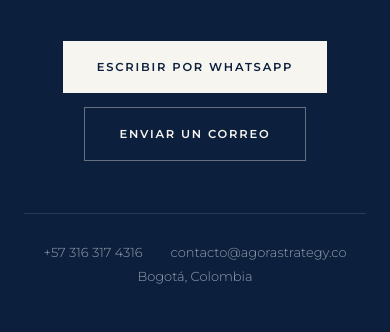
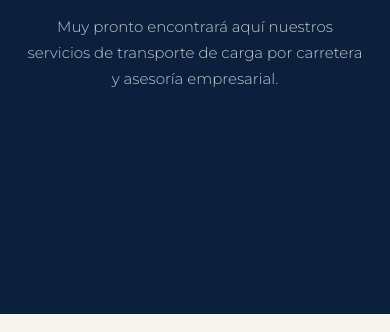
Before and after one commit to SantiLoaiza/agora_web, an Astro site: page / in a window 390 px wide. Shown: the part 530-862 px from the top of the page. Built offline with nearby package versions, Linux system fonts and the light colour scheme; Astro itself is replaced by a stand-in of ours.

Commit message:
refactor: drop contact channels from the maintenance screen
The holding page is up while the project is still being settled with the
client, so it shouldn't invite enquiries at all. Remove the WhatsApp and
email buttons, the phone/email/city line, and the contact details that
had leaked into the meta description.

Co-Authored-By: Claude Opus 5 (1M context) <noreply@anthropic.com>

```diff
--- a/src/components/Maintenance.astro
+++ b/src/components/Maintenance.astro
@@ -36,33 +36,7 @@ import logoNegativo from '../assets/images/agora-logo-negativo.png';
       style="margin:30px auto 0;max-width:50ch;font-size:clamp(15px,1.35vw,17px);font-weight:300;line-height:1.75;color:#C4C9D2"
     >
       Muy pronto encontrará aquí nuestros servicios de transporte de carga por carretera y
-      asesoría empresarial. Mientras tanto, seguimos operando con normalidad y atendemos su
-      solicitud por los canales de siempre.
+      asesoría empresarial.
     </p>
-
-    <div
-      style="display:flex;flex-wrap:wrap;gap:14px;justify-content:center;margin-top:44px"
-    >
-      <a
-        href="https://wa.me/573163174316"
-        class="btn-fill-gold"
-        style="background:#F7F5EF;color:#0C203E;font-size:11.5px;font-weight:600;letter-spacing:1.8px;text-transform:uppercase;padding:19px 34px;min-height:44px;display:inline-flex;align-items:center"
-        >Escribir por WhatsApp</a
-      >
-      <a
-        href="mailto:contacto@agorastrategy.co"
-        class="btn-sweep"
-        style="border:1px solid rgba(247,245,239,0.38);color:#F7F5EF;font-size:11.5px;font-weight:600;letter-spacing:1.8px;text-transform:uppercase;padding:19px 34px;min-height:44px;display:inline-flex;align-items:center;transition:border-color .25s ease,color .25s ease"
-        >Enviar un correo</a
-      >
-    </div>
-
-    <div
-      style="margin-top:52px;padding-top:30px;border-top:1px solid rgba(247,245,239,0.12);display:flex;flex-wrap:wrap;gap:8px 28px;justify-content:center"
-    >
-      <p style="margin:0;font-size:13px;font-weight:300;color:#98A0AF">+57 316 317 4316</p>
-      <p style="margin:0;font-size:13px;font-weight:300;color:#98A0AF">contacto@agorastrategy.co</p>
-      <p style="margin:0;font-size:13px;font-weight:300;color:#98A0AF">Bogotá, Colombia</p>
-    </div>
   </div>
 </main>
--- a/src/pages/index.astro
+++ b/src/pages/index.astro
@@ -22,7 +22,7 @@ const maintenance = import.meta.env.PUBLIC_MAINTENANCE !== 'false';
   maintenance ? (
     <Layout
       title="AGORA STRATEGY SAS · Sitio en construcción"
-      description="Estamos afinando los últimos detalles de nuestro sitio. Mientras tanto, atendemos su solicitud en el +57 316 317 4316 y en contacto@agorastrategy.co."
+      description="Estamos afinando los últimos detalles de nuestro sitio. Muy pronto encontrará aquí nuestros servicios de transporte de carga y asesoría empresarial."
       noindex
     >
       <Maintenance />
```
